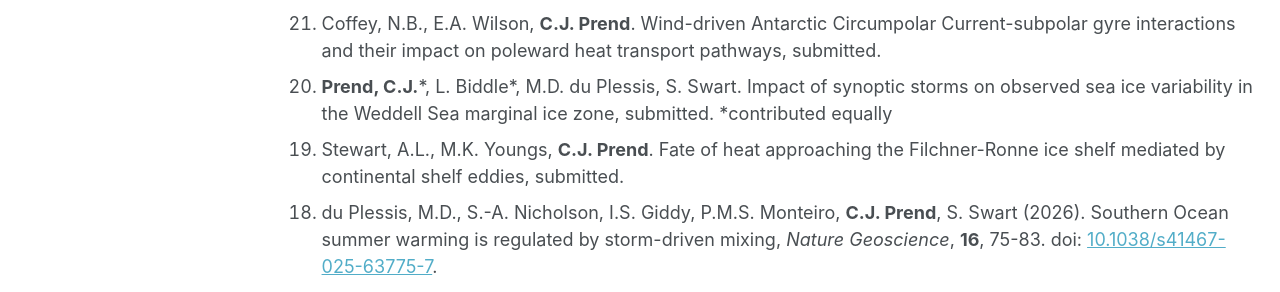
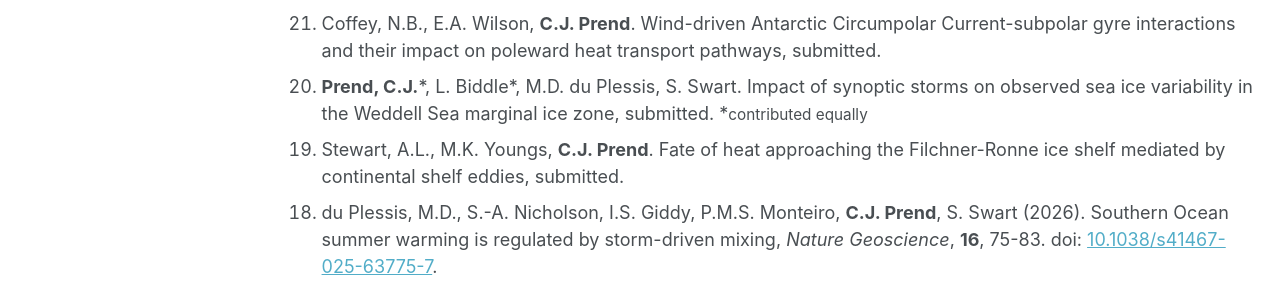
Before and after one commit to cprend/cprend.github.io, a Jekyll site: the page built from _pages/publications.md, in a window 1280 px wide and 900 px high. Shown: the part 322-614 px from the top of the window. Built offline with Jekyll 4.4.1, drawn with Linux system fonts in a browser that asks for light colours.

Commit message:
Update publications.md

```diff
--- a/_pages/publications.md
+++ b/_pages/publications.md
@@ -11,7 +11,7 @@
 <ol reversed>
   <li>Neme, J., <b>C.J. Prend</b>, A.K. Morrison, A.McC. Hogg, A.F. Thompson. Modes of Ross Gyre variability: strengthening and expansion, submitted.</li>
   <li>Coffey, N.B., E.A. Wilson, <b>C.J. Prend</b>. Wind-driven Antarctic Circumpolar Current-subpolar gyre interactions and their impact on poleward heat transport pathways, submitted.</li>
-  <li><b>Prend, C.J.</b>*, L. Biddle*, M.D. du Plessis, S. Swart. Impact of synoptic storms on observed sea ice variability in the Weddell Sea marginal ice zone, submitted. *contributed equally</li>
+  <li><b>Prend, C.J.</b>*, L. Biddle*, M.D. du Plessis, S. Swart. Impact of synoptic storms on observed sea ice variability in the Weddell Sea marginal ice zone, submitted. *<span style="font-size: 0.85em;">contributed equally</span></li>
   <li>Stewart, A.L., M.K. Youngs, <b>C.J. Prend</b>. Fate of heat approaching the Filchner-Ronne ice shelf mediated by continental shelf eddies, submitted.</li>
   <li>du Plessis, M.D., S.-A. Nicholson, I.S. Giddy, P.M.S. Monteiro, <b>C.J. Prend</b>, S. Swart (2026). Southern Ocean summer warming is regulated by storm-driven mixing, <em>Nature Geoscience</em>, <b>16</b>, 75-83. doi: <a href="https://www.nature.com/articles/s41561-025-01857-3">10.1038/s41467-025-63775-7</a>.</li>
   <li><b>Prend, C.J.</b>, S. Swart, A.L. Stewart, M.D. du Plessis, G.E. Manucharyan, A.F. Thompson (2025). Observed regimes of submesoscale dynamics in the Southern Ocean seasonal ice zone, <em>Nature Communications</em>, <b>16</b>. doi: <a href="https://www.nature.com/articles/s41467-025-63775-7">10.1038/s41467-025-63775-7</a></li>
```
